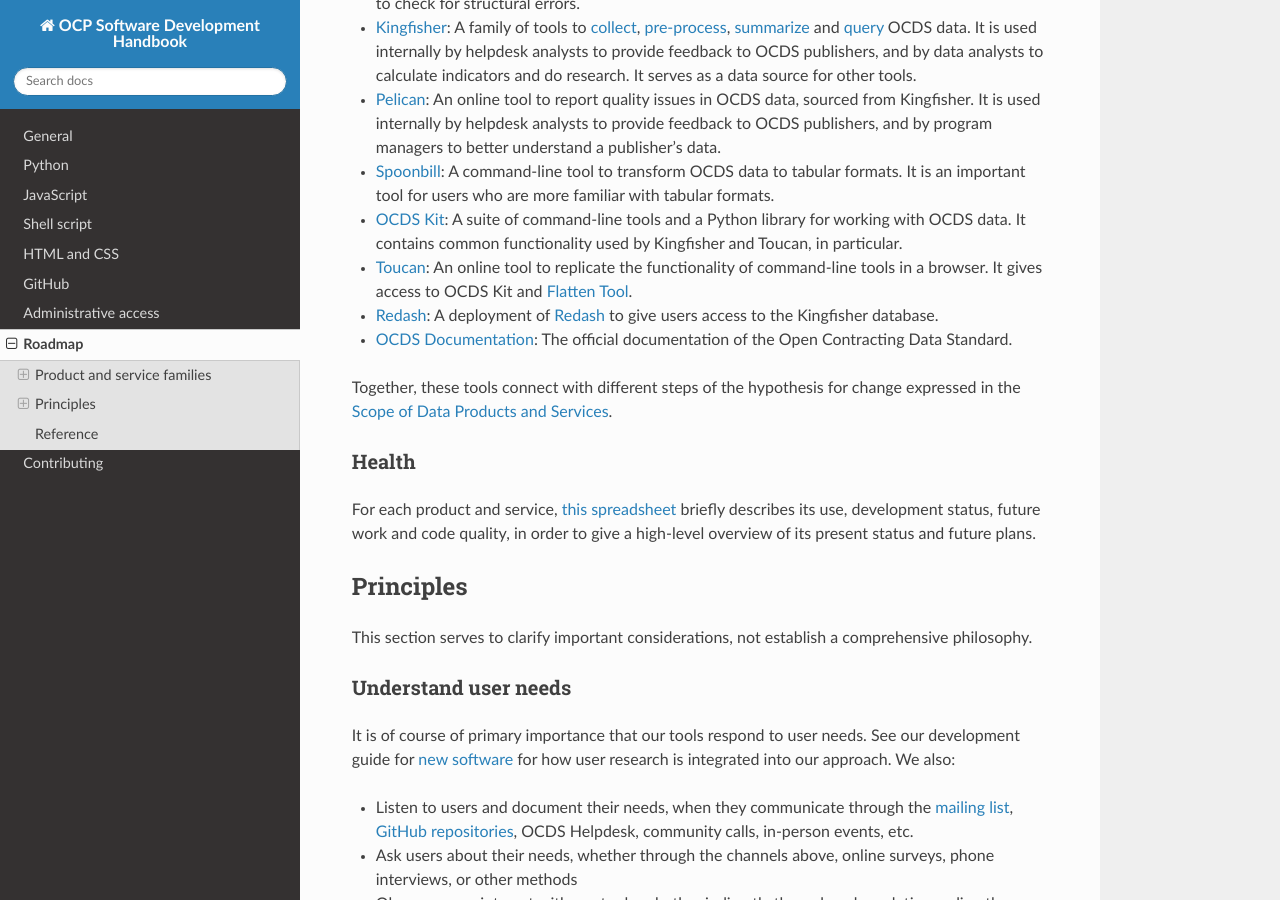
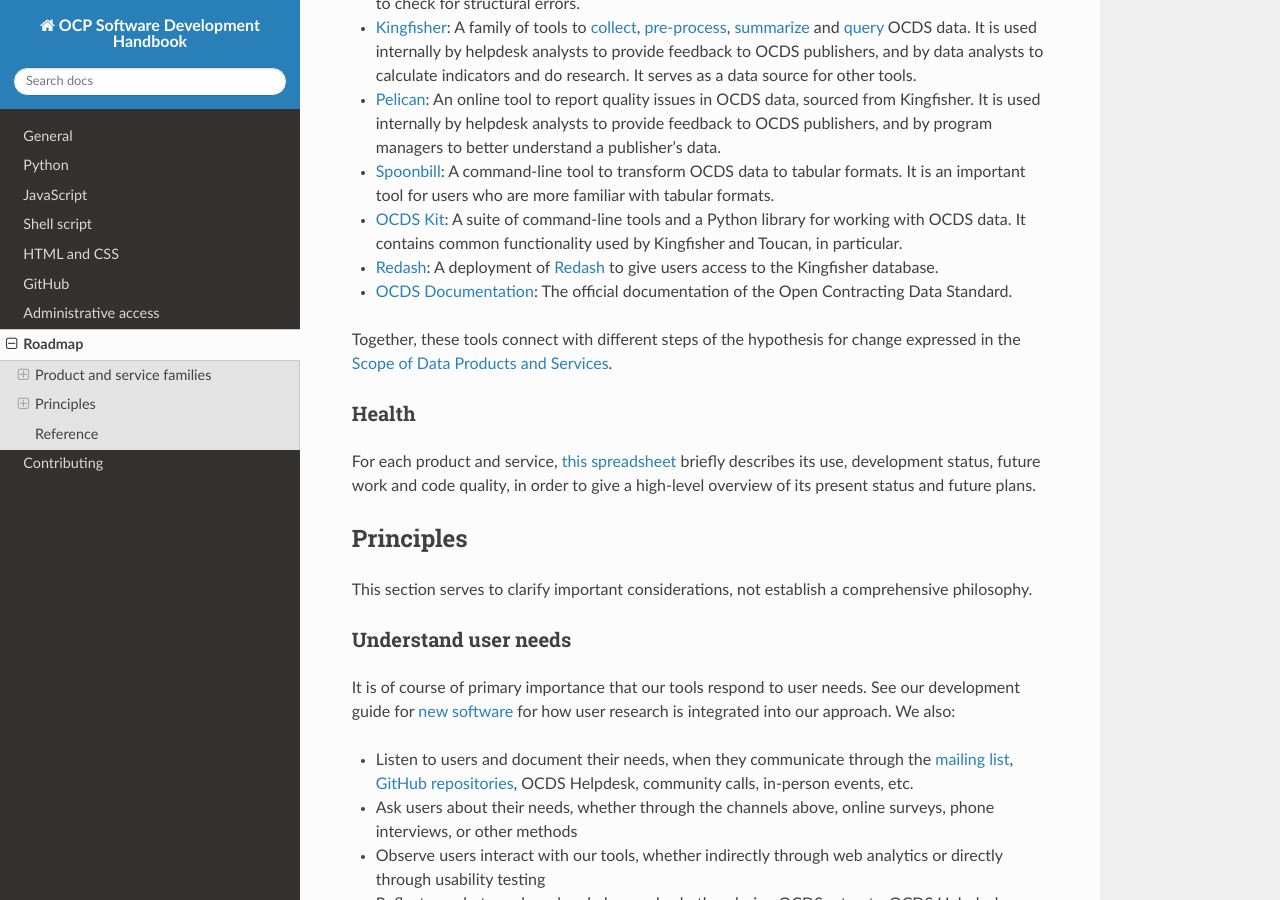
Before and after one commit to open-contracting/software-development-handbook, a Sphinx documentation site: the page built from docs/roadmap/index.rst, in a window 1280 px wide and 900 px high, scrolled down 344 px. Built offline with Sphinx 7.4.7 and the Read the Docs theme 2.0.0, drawn with Linux system fonts in a browser that asks for light colours.

Commit message:
Remove reference to Toucan open-contracting/toucan#123

```diff
--- a/docs/roadmap/index.rst
+++ b/docs/roadmap/index.rst
@@ -11,7 +11,6 @@ Product and service families
 -  `Pelican <https://www.open-contracting.org/2020/01/28/meet-pelican-our-new-tool-for-assessing-the-quality-of-open-contracting-data/>`__: An online tool to report quality issues in OCDS data, sourced from Kingfisher. It is used internally by helpdesk analysts to provide feedback to OCDS publishers, and by program managers to better understand a publisher's data.
 -  `Spoonbill <https://github.com/open-contracting/spoonbill>`__: A command-line tool to transform OCDS data to tabular formats. It is an important tool for users who are more familiar with tabular formats.
 -  `OCDS Kit <https://ocdskit.readthedocs.io/>`__: A suite of command-line tools and a Python library for working with OCDS data. It contains common functionality used by Kingfisher and Toucan, in particular.
--  `Toucan <https://toucan.open-contracting.org>`__: An online tool to replicate the functionality of command-line tools in a browser. It gives access to OCDS Kit and `Flatten Tool <https://flatten-tool.readthedocs.io/usage-ocds/>`__.
 -  `Redash <https://redash.open-contracting.org>`__: A deployment of `Redash <https://redash.io>`__ to give users access to the Kingfisher database.
 -  `OCDS Documentation <https://standard.open-contracting.org>`__: The official documentation of the Open Contracting Data Standard.
 
--- a/docs/services/index.rst
+++ b/docs/services/index.rst
@@ -55,7 +55,6 @@ Periodically review `all projects <https://console.cloud.google.com/cloud-resour
 
 -  Library (two storage buckets)
 -  Pelican
--  Toucan
 -  Website Search (API key)
 
 In case a new user needs to be given admin access to the ``ocds`` project, you can run, for example:
```
